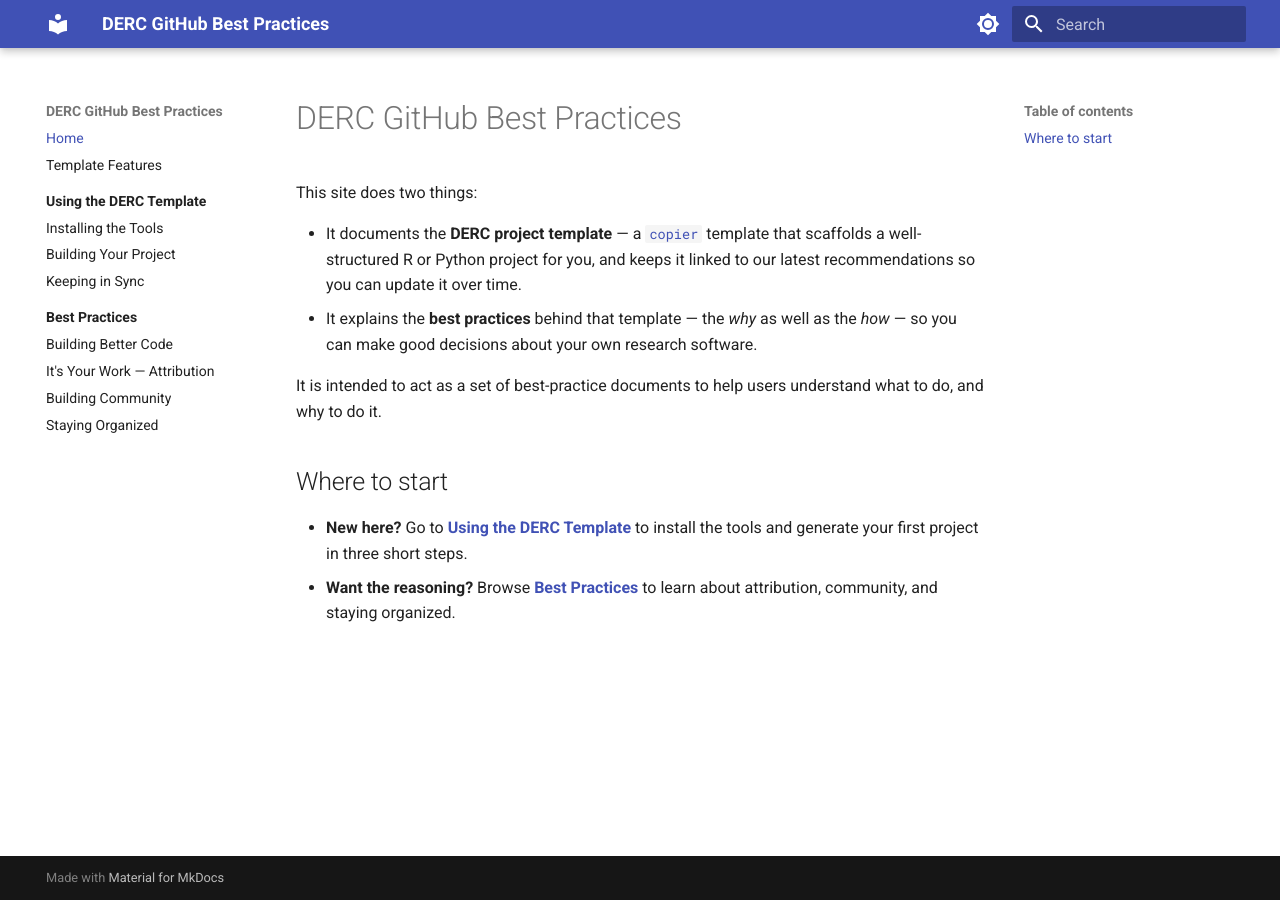
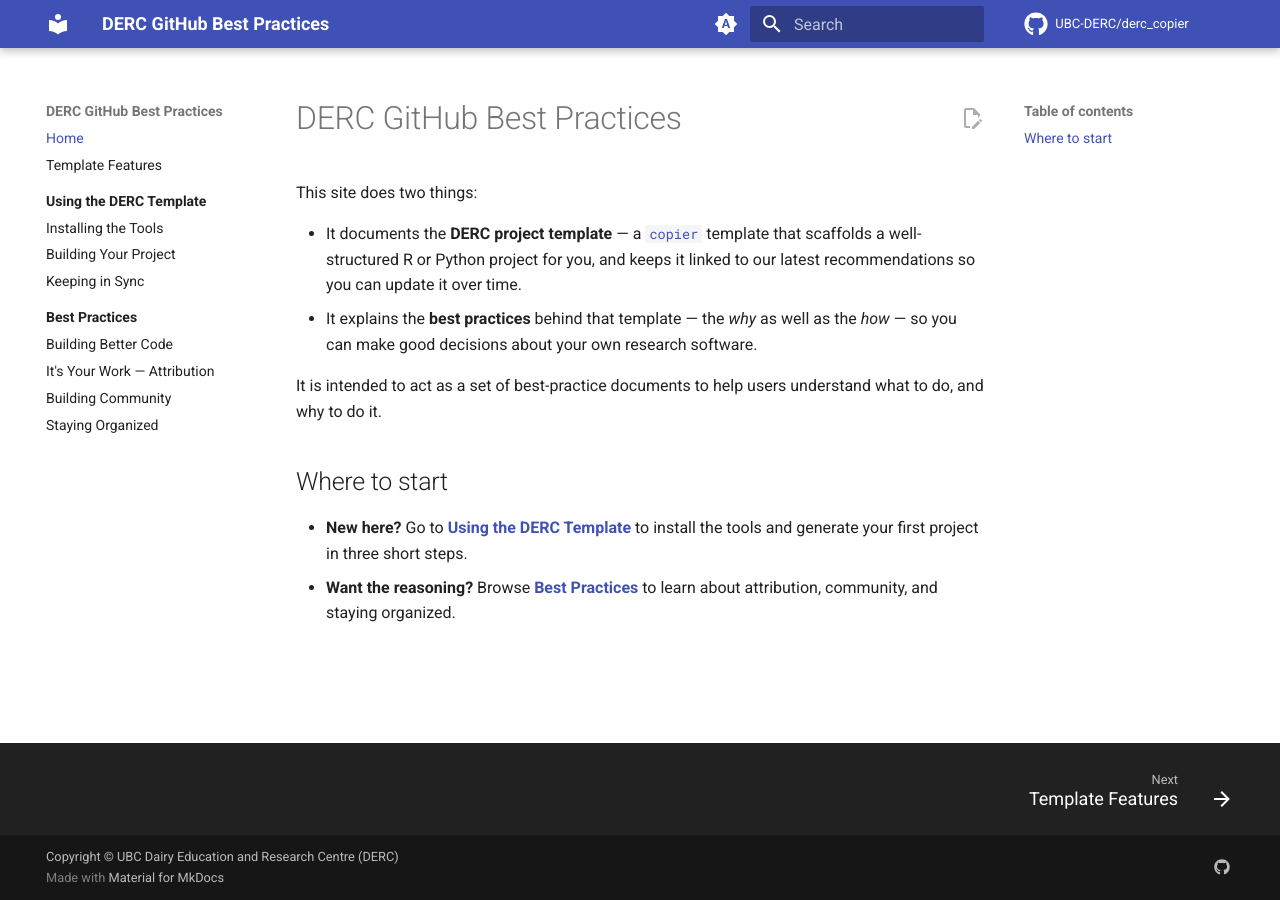
Before and after one commit to UBC-DERC/derc_copier, an MkDocs documentation site: the page built from docs/index.md, in a window 1280 px wide. Built offline with MkDocs 1.6.1 and Material for MkDocs 9.7.7, drawn with Linux system fonts in a browser that asks for light colours; comment, search, counter and statistics services are not loaded.

Commit message:
gitflow-feature-stash: prettier_site
Fixing up the mkdocs with plugins and elements to improve the site. Also working on accessibility additions (e.g., alt text)

```diff
--- a/mkdocs.yml
+++ b/mkdocs.yml
@@ -1,23 +1,90 @@
 site_name: DERC GitHub Best Practices
+site_url: https://ubc-derc.github.io/derc_copier
+site_description: >-
+  Documentation and best practices for creating reproducible R and Python research
+  projects from the UBC DERC copier template, covering setup, attribution,
+  community, and organization.
+site_author: UBC Dairy Education and Research Centre (DERC)
+copyright: >-
+  Copyright &copy; UBC Dairy Education and Research Centre (DERC)
+
+repo_url: https://github.com/UBC-DERC/derc_copier
+repo_name: UBC-DERC/derc_copier
+edit_uri: edit/main/docs/
 
 theme:
   name: material
+  language: en
+  icon:
+    repo: fontawesome/brands/github
   features:
     - navigation.indexes
     - navigation.sections
     - navigation.top
     - navigation.tracking
+    - navigation.instant
+    - navigation.instant.progress
+    - navigation.instant.prefetch
+    - navigation.footer
     - toc.follow
+    - search.suggest
+    - search.highlight
+    - search.share
+    - content.action.edit
     - content.code.copy
+    - content.tabs.link
   palette:
-    - scheme: default
+    # Respect the reader's operating-system preference by default.
+    - media: "(prefers-color-scheme)"
+      toggle:
+        icon: material/brightness-auto
+        name: Switch to light mode
+    - media: "(prefers-color-scheme: light)"
+      scheme: default
       toggle:
         icon: material/brightness-7
         name: Switch to dark mode
-    - scheme: slate
+    - media: "(prefers-color-scheme: dark)"
+      scheme: slate
       toggle:
         icon: material/brightness-4
-        name: Switch to light mode
+        name: Switch to system preference
+
+plugins:
+  # `search` must be declared explicitly once any other plugin is listed.
+  - search
+  - social
+  - git-revision-date-localized:
+      type: date
+      fallback_to_build_date: true
+      enable_creation_date: true
+  - minify:
+      minify_html: true
+
+markdown_extensions:
+  - toc:
+      permalink: true
+  - admonition
+  - attr_list
+  - md_in_html
+  - tables
+  - def_list
+  - pymdownx.details
+  - pymdownx.inlinehilite
+  - pymdownx.snippets
+  - pymdownx.superfences
+  - pymdownx.highlight:
+      anchor_linenums: true
+      line_spans: __span
+      pygments_lang_class: true
+  - pymdownx.tabbed:
+      alternate_style: true
+
+extra:
+  social:
+    - icon: fontawesome/brands/github
+      link: https://github.com/UBC-DERC/derc_copier
+      name: DERC copier template on GitHub
 
 nav:
   - Home: index.md
--- a/pyproject.toml
+++ b/pyproject.toml
@@ -26,6 +26,8 @@
     "cffconvert>=2.0.0",
     "copier-template-tester>=2.5.0",
     "mkdocs>=1.6.1",
-    "mkdocs-material>=9.7.7",
+    "mkdocs-git-revision-date-localized-plugin>=1.5.3",
+    "mkdocs-material[imaging]>=9.7.7",
+    "mkdocs-minify-plugin>=0.8.0",
     "ruff>=0.16.0",
 ]
```
Also changed, not shown: docs/copier/using/building.md (+1 -1 lines), 2 other files.
